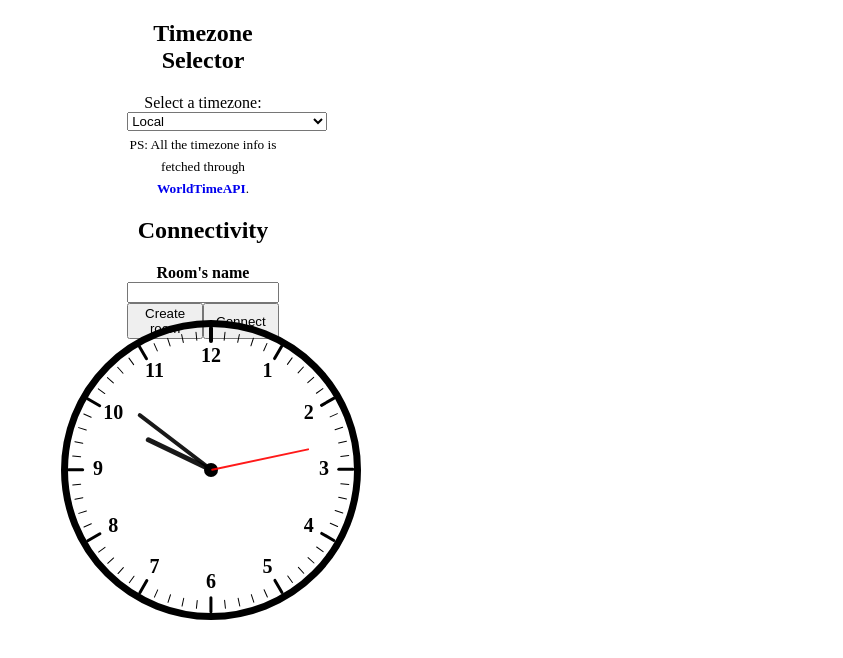
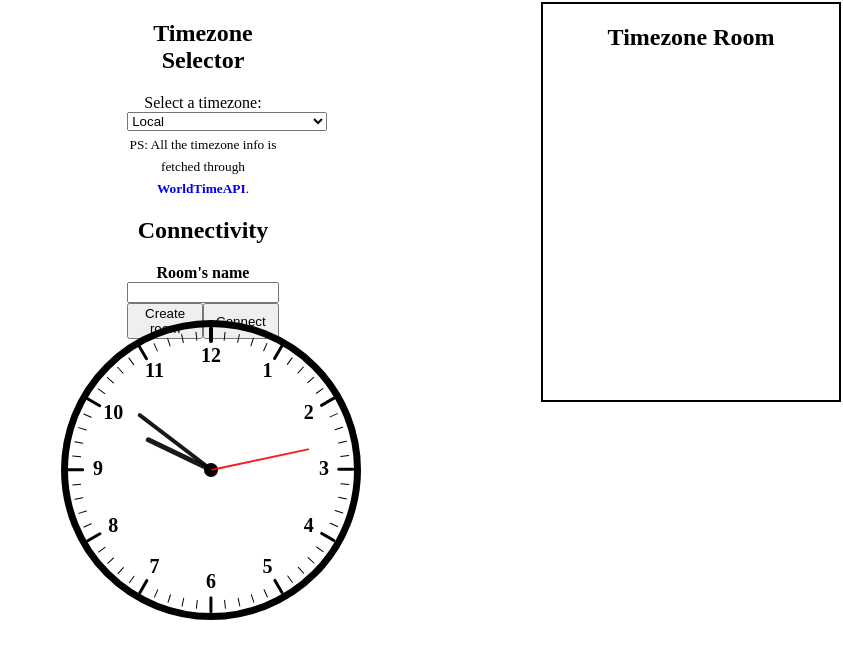
Before and after one commit to julianocts98/analogical-clock, a plain HTML site: page index.html in a window 1280 px wide. Shown: the whole page, without its empty margins (437-1280 px from the left). Drawn offline with nearby package versions, Linux system fonts and the light colour scheme; no server answers.

Commit message:
Add basic container for timezone rooms

```diff
--- a/index.html
+++ b/index.html
@@ -37,5 +37,10 @@
         <button id="connectRoomBtn">Connect</button>
       </div>
     </div>
+    <div id="timezoneRoomContainer">
+      <h2>Timezone Room</h2>
+      <h3 id="timezoneRoomHeader"></h3>
+      <ul id="connectedUsersUL"></ul>
+    </div>
   </body>
 </html>
--- a/styles/index.css
+++ b/styles/index.css
@@ -145,3 +145,20 @@
 #connectivityInterface button {
   grid-row: 3;
 }
+
+#timezoneRoomContainer {
+  position: absolute;
+  top: 2px;
+  right: 2px;
+  width: 300px;
+  height: 400px;
+  border: 2px solid black;
+}
+
+#timezoneRoomContainer h2 {
+  text-align: center;
+}
+
+#timezoneRoomHeader {
+  text-align: center;
+}
```
